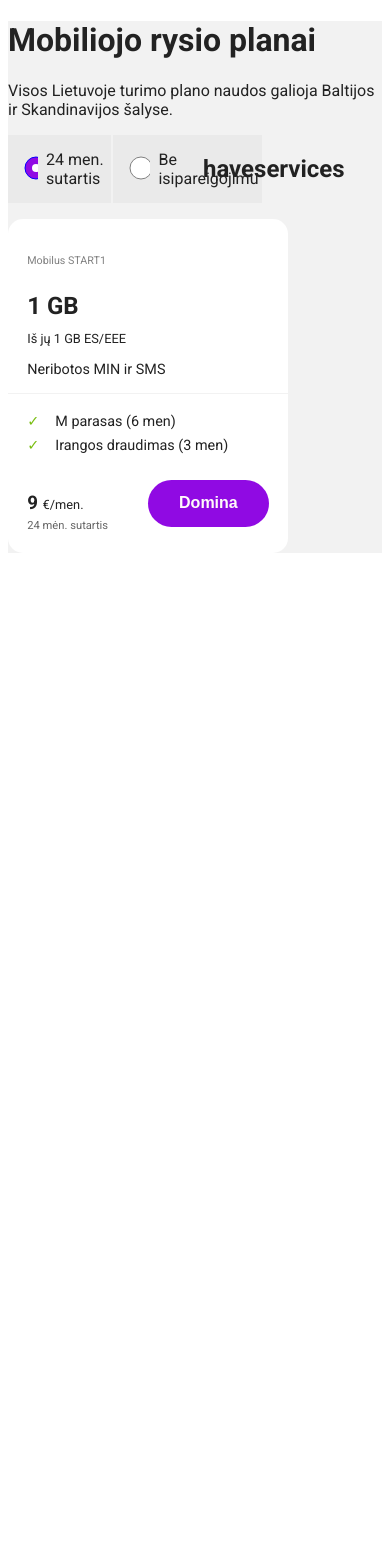
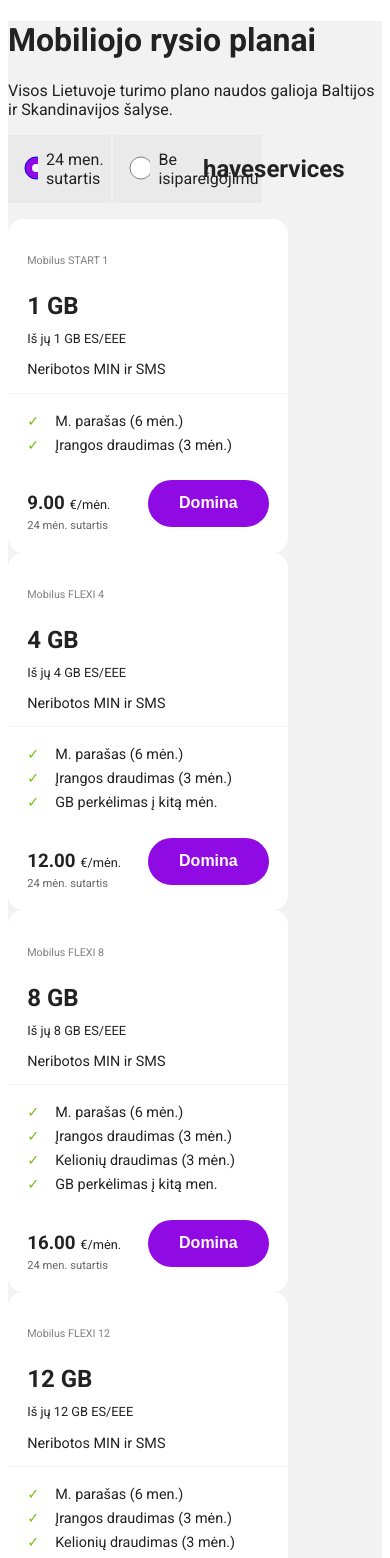
Before and after one commit to NeilaVait/mobile-plans, a React (Create React App) app: page / in a window 390 px wide. Shown: the top 1558 px of the page. Before the commit the page ends 844 px from the top, so only its background shows below. Built offline with nearby package versions, Linux system fonts and the light colour scheme.

Commit message:
fetch all plans data and map mobilePlan

```diff
--- /dev/null
+++ b/public/data/allPlans.json
@@ -0,0 +1,191 @@
+[
+    {
+      "headerTitle": "Mobilus START 1",
+      "dataAllowed": 1,
+      "dataServices": 2,
+      "dataEU": 1,
+      "minSms": "Neribotos MIN ir SMS",
+      "features": [
+        {
+          "title": "M. parašas (6 mėn.)"
+        },
+        {
+          "title": "Įrangos draudimas (3 mėn.)"
+        }
+      ],
+      "price": {
+        "commitment": 9,
+        "noCommitment": 9.9
+      },
+      "period": "mėn",
+      "contractLength": {
+        "commitment": "24 mėn. sutartis",
+        "noCommitment": "Be įsipareigojimų"
+      },
+      "ctaButton": "Domina"
+    },
+    {
+      "headerTitle": "Mobilus FLEXI 4",
+      "dataAllowed": 4,
+      "dataServices": 8,
+      "dataEU": 4,
+      "minSms": "Neribotos MIN ir SMS",
+      "features": [
+        {
+          "title": "M. parašas (6 mėn.)"
+        },
+        {
+          "title": "Įrangos draudimas (3 mėn.)"
+        },
+        { "title": "GB perkėlimas į kitą mėn." }
+      ],
+      "price": {
+        "commitment": 12,
+        "noCommitment": 13.9
+      },
+      "period": "mėn",
+      "contractLength": {
+        "commitment": "24 mėn. sutartis",
+        "noCommitment": "Be įsipareigojimų"
+      },
+      "ctaButton": "Domina"
+    },
+    {
+      "headerTitle": "Mobilus FLEXI 8",
+      "dataAllowed": 8,
+      "dataServices": 16,
+      "dataEU": 8,
+      "minSms": "Neribotos MIN ir SMS",
+      "features": [
+        {
+          "title": "M. parašas (6 mėn.)"
+        },
+        {
+          "title": "Įrangos draudimas (3 mėn.)"
+        },
+        { "title": "Kelionių draudimas (3 mėn.)" },
+        { "title": "GB perkėlimas į kitą men." }
+      ],
+      "price": {
+        "commitment": 16,
+        "noCommitment": 17.9
+      },
+      "period": "mėn",
+      "contractLength": {
+        "commitment": "24 men. sutartis",
+        "noCommitment": "Be įsipareigojimų"
+      },
+      "ctaButton": "Domina"
+    },
+    {
+      "headerTitle": "Mobilus FLEXI 12",
+      "dataAllowed": 12,
+      "dataServices": 24,
+      "dataEU": 12,
+      "minSms": "Neribotos MIN ir SMS",
+      "features": [
+        {
+          "title": "M. parašas (6 men.)"
+        },
+        {
+          "title": "Įrangos draudimas (3 mėn.)"
+        },
+        { "title": "Kelionių draudimas (3 mėn.)" },
+        { "title": "GB perkėlimas į kitą mėn." }
+      ],
+      "price": {
+        "commitment": 19,
+        "noCommitment": 21.9
+      },
+      "period": "mėn",
+      "contractLength": {
+        "commitment": "24 mėn. sutartis",
+        "noCommitment": "Be įsipareigojimų"
+      },
+      "ctaButton": "Domina"
+    },
+    {
+      "headerTitle": "Mobilus FLEXI 20",
+      "dataAllowed": 20,
+      "dataServices": 40,
+      "dataEU": 15,
+      "worldwide": 500,
+      "minSms": "Neribotos MIN ir SMS",
+      "features": [
+        {
+          "title": "M. parašas (6 mėn)"
+        },
+        {
+          "title": "Įrangos draudimas (3 mėn)"
+        },
+        { "title": "Kelionių draudimas (3 mėn.)" },
+        { "title": "GB perkėlimas į kitą mėn." }
+      ],
+      "price": {
+        "commitment": 23,
+        "noCommitment": 25.9
+      },
+      "period": "mėn",
+      "contractLength": {
+        "commitment": "24 men. sutartis",
+        "noCommitment": "Be įsipareigojimų"
+      },
+      "ctaButton": "Domina"
+    },
+    {
+      "headerTitle": "Mobilus FLEXI 40",
+      "dataAllowed": 40,
+      "dataServices": 80,
+      "dataEU": 16,
+      "worldwide": 500,
+      "minSms": "Neribotos MIN ir SMS",
+      "features": [
+        {
+          "title": "M. parašas (6 mėn)"
+        },
+        {
+          "title": "Įrangos draudimas (3 mėn)"
+        },
+        { "title": "Kelionių draudimas (3 mėn.)" },
+        { "title": "GB perkėlimas į kitą mėn." }
+      ],
+      "price": {
+        "commitment": 19,
+        "noCommitment": 21.9
+      },
+      "period": "mėn",
+      "contractLength": {
+        "commitment": "24 mėn. sutartis",
+        "noCommitment": "Be įsipareigojimų"
+      },
+      "ctaButton": "Domina"
+    },
+    {
+      "headerTitle": "Mobilus NERIBOTAI",
+      "dataAllowed": "Neriboti",
+      "dataServices": "Neriboti",
+      "dataEU": 19,
+      "worldwide": 500,
+      "minSms": "Neribotos MIN ir SMS",
+      "features": [
+        {
+          "title": "M. parašas (6 mėn)"
+        },
+        {
+          "title": "Įrangos draudimas (3 mėn)"
+        },
+        { "title": "Kelionių draudimas (3 mėn.)" },
+        { "title": "Pritaikytas 5G testavimui" }
+      ],
+      "price": {
+        "commitment": 29,
+        "noCommitment": 33.9
+      },
+      "period": "mėn",
+      "contractLength": {
+        "commitment": "24 mėn. sutartis",
+        "noCommitment": "Be įsipareigojimų"
+      },
+      "ctaButton": "Domina"
+    }
+]
--- a/src/App.jsx
+++ b/src/App.jsx
@@ -10,6 +10,7 @@ class App extends Component {
     this.state = {
       noCommitment: false,
       mobile1: {},
+      allPlans: [],
     };
   }
 
@@ -17,8 +18,11 @@ class App extends Component {
     //parsisiunciam plan1 json faila ir issaugom state
     const response = await fetch('/data/plan1.json');
     const data = await response.json();
-    console.log('data', data);
     this.setState({ mobile1: data });
+
+    const resp = await fetch('/data/allPlans.json');
+    const plans = await resp.json();
+    this.setState({ allPlans: plans });
   }
 
   handleRadio = (value) => {
@@ -42,7 +46,10 @@ class App extends Component {
             <HaveServices></HaveServices>
           </div>
           <main className="plan-cards">
-            <MobilePlan noCommitment={this.state.noCommitment} mobile1={this.state.mobile1}></MobilePlan>
+            {this.state.allPlans &&
+              this.state.allPlans.map((p) => (
+                <MobilePlan key={p.headerTitle} noCommitment={this.state.noCommitment} mobile1={p}></MobilePlan>
+              ))}
           </main>
         </div>
       </div>
--- a/src/components/mobile-plan.jsx
+++ b/src/components/mobile-plan.jsx
@@ -2,6 +2,10 @@ import React, { Component } from 'react';
 
 class MobilePlan extends Component {
   state = {};
+
+  formatPrice(price) {
+    if (price) return (Math.round(price * 100) / 100).toFixed(2);
+  }
 
   render() {
     const { mobile1: m } = this.props;
@@ -25,7 +29,8 @@ class MobilePlan extends Component {
         <div className="plan__bottom">
           <div className="bottom__price-part">
             <h3 className="bottom__price">
-              {noCommitment ? m.price?.noCommitment : m.price?.commitment} <span>€/{m.period}.</span>{' '}
+              {noCommitment ? this.formatPrice(m.price?.noCommitment) : this.formatPrice(m.price?.commitment)}{' '}
+              <span>€/{m.period}.</span>{' '}
             </h3>
             <small className="bottom__term">
               {noCommitment ? m.contractLength?.noCommitment : m.contractLength?.commitment}
```
